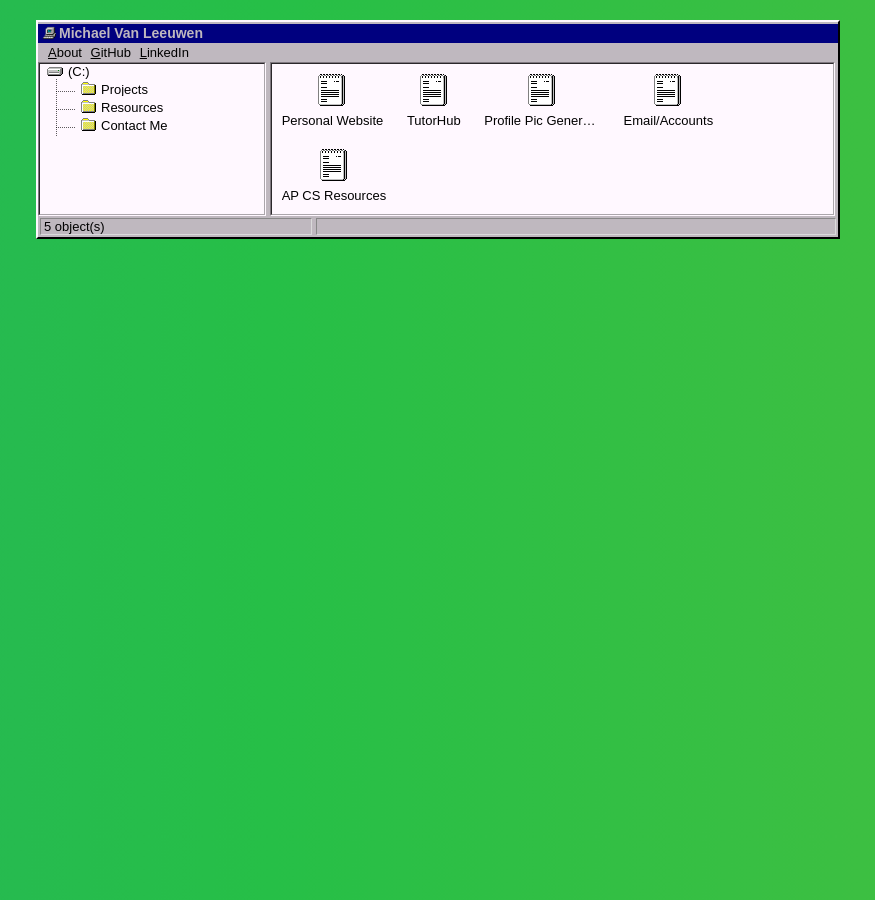
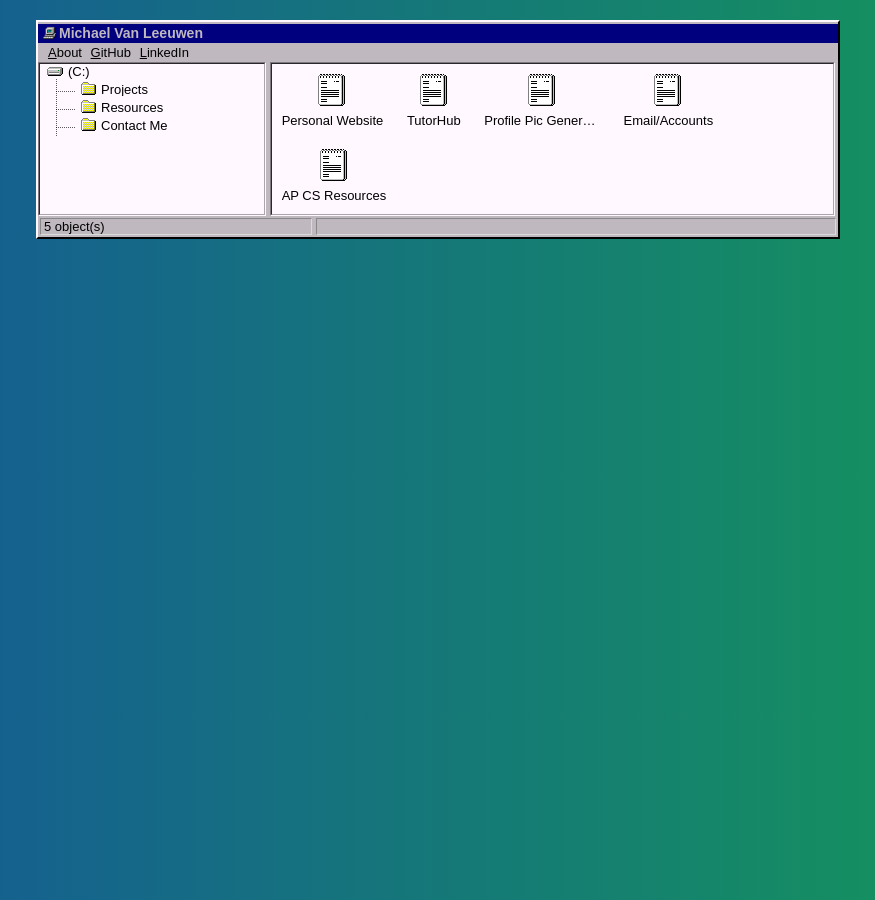
Before and after one commit to MJVL/mjvl.github.io-legacy-v2, a Jekyll site: the page built from index.html, in a window 1280 px wide. Shown: the whole page, without its empty margins (202-1077 px from the left). Built offline with Jekyll 4.4.1, drawn with Linux system fonts in a browser that asks for light colours.

Commit message:
Revert to static gradient

```diff
--- a/_sass/_main.scss
+++ b/_sass/_main.scss
@@ -1,31 +1,7 @@
-@-webkit-keyframes Gradient {
-    0%{background-position:0% 50%}
-    50%{background-position:100% 50%}
-    100%{background-position:0% 50%}
-}
-@-moz-keyframes Gradient {
-    0%{background-position:0% 50%}
-    50%{background-position:100% 50%}
-    100%{background-position:0% 50%}
-}
-@-o-keyframes Gradient {
-    0%{background-position:0% 50%}
-    50%{background-position:100% 50%}
-    100%{background-position:0% 50%}
-}
-@keyframes Gradient {
-    0%{background-position:0% 50%}
-    50%{background-position:100% 50%}
-    100%{background-position:0% 50%}
-}
-
 body {
-	background: linear-gradient(270deg, #b5bf26, #26bf47, #2681bf);
-	background-size: 600% 600%;
-	-webkit-animation: Gradient 30s ease infinite;
-	-moz-animation: Gradient 30s ease infinite;
-	-o-animation: Gradient 30s ease infinite;
-	animation: Gradient 30s ease infinite;
+	background: #159957;  /* fallback for old browsers */
+    background: -webkit-linear-gradient(to right, #155799, #159957);  /* Chrome 10-25, Safari 5.1-6 */
+    background: linear-gradient(to right, #155799, #159957); /* W3C, IE 10+/ Edge, Firefox 16+, Chrome 26+, Opera 12+, Safari 7+ */
 	font-family: sans-serif, serif, monospace;
 	font-size: 13px;
 }
```
